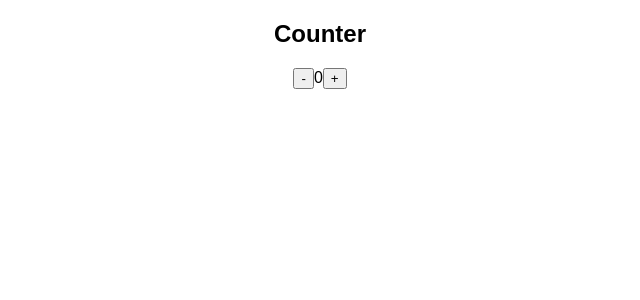
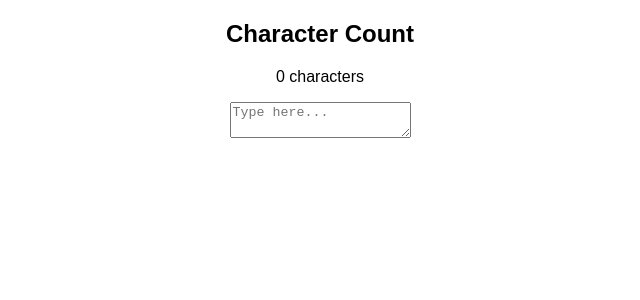
Before and after one commit to SlaYpoint/react-excercises, a React (Create React App) app: page / in a window 1280 px wide. Shown: the top 300 px of the page, without its empty margins (320-960 px from the left). Built offline with nearby package versions, Linux system fonts and the light colour scheme.

Commit message:
added CharCounter component

```diff
--- a/src/App.js
+++ b/src/App.js
@@ -1,11 +1,13 @@
 import "./styles.css";
 import React from "react";
 import { Counter } from "./components/Counter";
+import CharCounter from "./components/CharCounter";
 
 export default function App() {
   return (
     <div className="App">
-      <Counter />
+      {/* <Counter /> */}
+      <CharCounter />
     </div>
   );
 }
--- /dev/null
+++ b/src/components/CharCounter.js
@@ -0,0 +1,18 @@
+import React, { useState } from "react";
+
+const CharCounter = () => {
+  let [countVal, setCount] = useState(0);
+
+  return (
+    <div>
+      <h2>Character Count</h2>
+      <p>{countVal} characters</p>
+      <textarea
+        onChange={(e) => setCount(140 - e.target.value.length)}
+        placeholder="Type here..."
+      ></textarea>
+    </div>
+  );
+};
+
+export default CharCounter;
```
